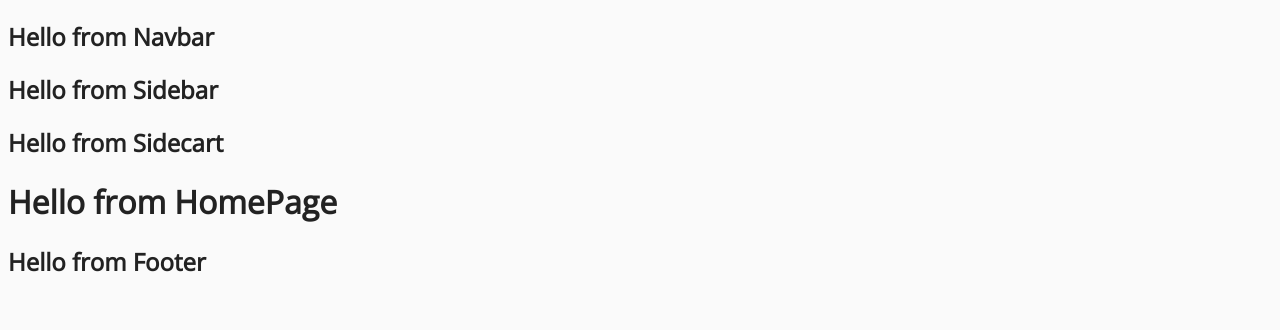
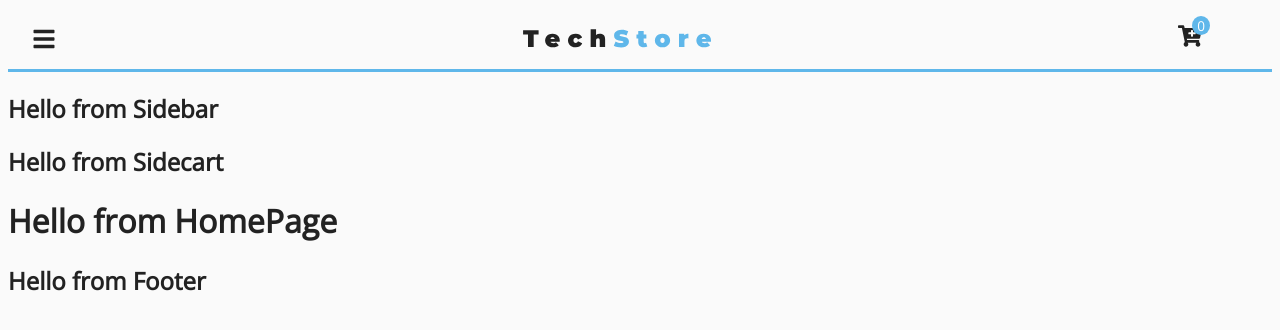
Before and after one commit to mavarona/gadgets-store, a React (Create React App) app: page / in a window 1280 px wide. Shown: the top 330 px of the page. Built offline with nearby package versions, Linux system fonts and the light colour scheme.

Commit message:
create Navbar Component

```diff
--- a/src/components/Navbar.js
+++ b/src/components/Navbar.js
@@ -1,11 +1,63 @@
 import React from "react";
+import { FaBars, FaCartPlus } from "react-icons/fa";
+import styled from "styled-components";
+import { ProductConsumer } from "../context";
+import logo from "../images/logo.svg";
 
 const Navbar = () => {
   return (
-    <>
-      <h2> Hello from Navbar </h2>
-    </>
+    <ProductConsumer>
+      {value => {
+        const { cartItems, handleSidebar, handleCart } = value;
+        return (
+          <NavWrapper>
+            <div className="nav-center">
+              <FaBars className="nav-icon" onclick={handleSidebar} />
+              <img src={logo} alt="Gadgets Store" />
+              <div className="nav-cart">
+                <FaCartPlus className="nav-icon" onclick={handleCart} />
+                <div className="cart-items">{cartItems}</div>
+              </div>
+            </div>
+          </NavWrapper>
+        );
+      }}
+    </ProductConsumer>
   );
 };
 
+const NavWrapper = styled.nav`
+  position: -webkit-sticky;
+  position: sticky;
+  top: 0;
+  width: 100%;
+  padding: 1rem 1.5rem;
+  background: var(--mainGrey);
+  border-bottom: 3px solid var(--primaryColor);
+  .nav-center {
+    display: flex;
+    align-items: center;
+    justify-content: space-between;
+    max-width: 1170px;
+    margin: 0 setAutoFreeze;
+  }
+  .nav-icon {
+    font-size: 1.5rem;
+    cursor: pointer;
+  }
+  .nav-cart {
+    position: relative;
+  }
+  .cart-items {
+    background: var(--primaryColor);
+    color: var(--mainWhite);
+    font-size: 0.85rem;
+    position: absolute;
+    top: -8px;
+    right: -8px;
+    padding: 0 5px;
+    border-radius: 50%;
+  }
+`;
+
 export default Navbar;
```
